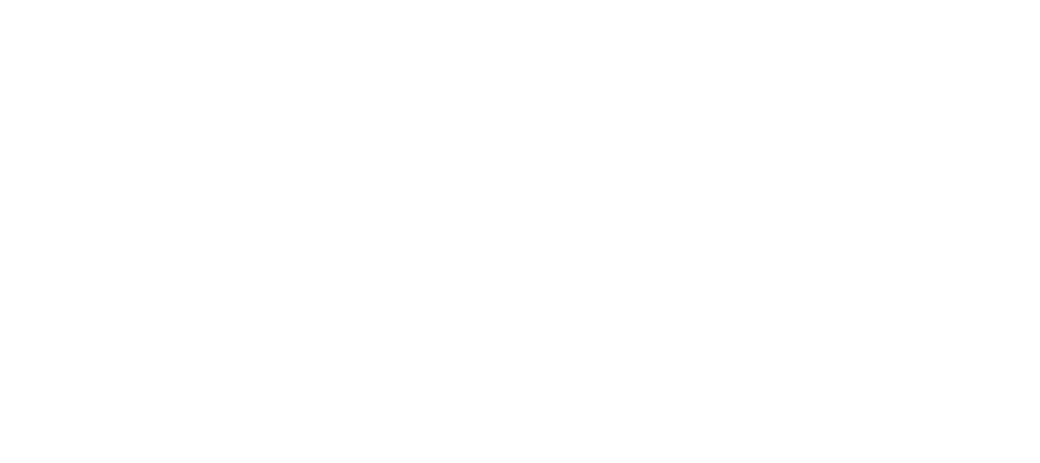
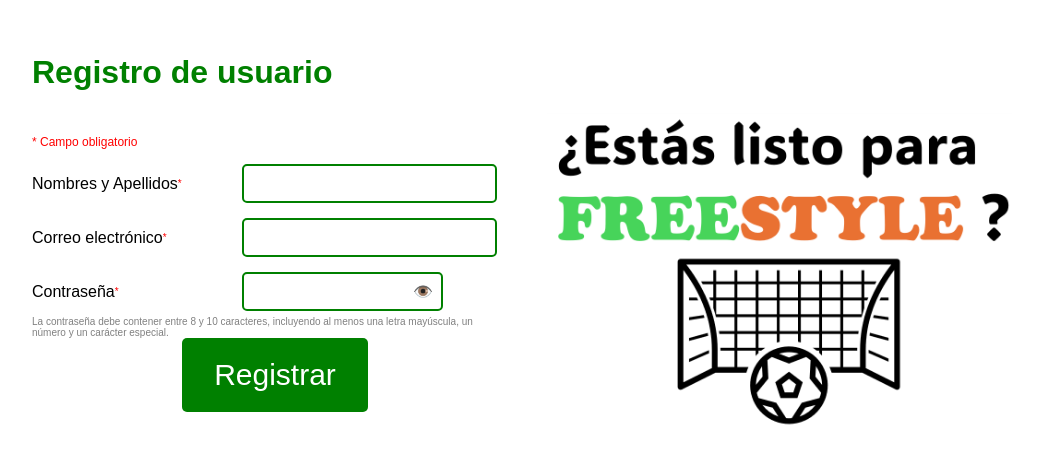
Before and after one commit to F4brii/free-style, a React (Create React App) app in the folder front/free-style/: page /signin in a window 1280 px wide. Before the commit this address had no page. Shown: the part 117-580 px from the top of the page, without its empty margins (118-1158 px from the left). Built offline with nearby package versions, Linux system fonts and the light colour scheme.

Commit message:
Registro de usuario :) falta servicio

```diff
--- a/front/free-style/src/App.js
+++ b/front/free-style/src/App.js
@@ -4,6 +4,7 @@
 import LoginPage from "./pages/LoginPage";
 import Precios from "./pages/Precios";
 import ReservationPage from "./pages/ReservationPage";
+import Signin from "./pages/Signin";
 
 const App = () => {
   return (
@@ -16,6 +17,7 @@
             <Route path="precios" element={<Precios />} />
           </Route>
           <Route path="/login" element={<LoginPage />} />
+          <Route path="/signin" element={<Signin />} />
         </Routes>
       </div>
     </Router>
--- /dev/null
+++ b/front/free-style/src/pages/Signin.js
@@ -0,0 +1,60 @@
+import React, { useRef } from "react";
+import '../styles/Signin.css';
+
+
+
+const Signin = () => {
+
+const passwordFieldRef = useRef(null);
+
+const togglePassword = () => {
+    const passwordField = passwordFieldRef.current;
+    if (passwordField.type === "password") {
+        passwordField.type = "text";
+    } else {
+        passwordField.type = "password";
+    }
+    };
+
+    return (
+    <div className="signin-container">
+            <h1 className="tituloregistro">Registro de usuario</h1>
+    <div class="container">
+        <div class="form-container">
+            <form action="">
+                <div class="mandatory-note">* Campo obligatorio</div>
+
+                <div class="form-group">
+                    <label  className="labelregistro" for="nombre">Nombres y Apellidos <span class="required">*</span></label>
+                    <input id="nombre" placeholder="" required/>
+                </div>
+                <div class="form-group">
+                    <label className="labelregistro" for="correo">Correo electrónico <span class="required">*</span></label>
+                    <input id="correo" type="email" placeholder="" required/>
+                </div>
+
+                <div class="form-group">
+                    <label className="labelregistro" for="contrasena">Contraseña <span class="required">*</span></label>
+                    <div class="password-container">
+                        <input type="password" id="contrasena" placeholder="" required ref={passwordFieldRef} />
+                        <span className="eye-icon" onClick={togglePassword}>👁️</span>
+                    </div>
+                </div>
+
+                <div class="password-note">La contraseña debe contener entre 8 y 10 caracteres, incluyendo al menos una letra mayúscula, un número y un carácter especial.</div>
+
+                <button className="botonregistro" type="submit">Registrar</button>
+            </form>
+        </div>
+        <div class="side-image">
+            <img src="cancha.png" alt="Freestyle Logo"/>
+        </div>
+    </div>
+
+    </div>
+
+
+    );
+};
+
+export default Signin;
--- /dev/null
+++ b/front/free-style/src/styles/Signin.css
@@ -0,0 +1,96 @@
+.signin-container {
+    font-family: Arial, sans-serif;
+    background-color: #ffffff;
+    display: flex;
+    flex-direction: column;
+    align-items: center;
+    height: 50vh;
+    margin: 0;
+    padding: 150px;
+}
+.tituloregistro{
+    color: #008000;
+    text-align:start;
+    width: 100%;
+
+}
+.container {
+    display: flex;
+    justify-content: space-between;
+    align-items: center;
+    width: 100%;
+    max-width: 1200px;
+}
+.form-container {
+    flex: 1;
+    max-width: 500px;
+    margin-right: 50px;
+}
+
+.form-group {
+    display: flex;
+    align-items: center;
+    margin-bottom: 15px;
+}
+.labelregistro {
+    display: flex;
+    align-items: center;
+    margin-right: 10px;
+    width: 200px;
+}
+input {
+    flex-grow: 1;
+    padding: 10px;
+    border: 2px solid #008000;
+    border-radius: 5px;
+}
+.password-container {
+    position: relative;
+    display: flex;
+    align-items: center;
+}
+input[type="password"], input[type="text"], input[type="email"] {
+    flex-grow: 1;
+}
+.eye-icon {
+    position: absolute;
+    right: 10px;
+    cursor: pointer;
+}
+.botonregistro {
+    background-color: #008000;
+    color: white;
+    border: none;
+    padding: 20px;
+    border-radius: 5px;
+    cursor: pointer;
+    width: 40%;
+    font-size: 30px;
+    margin-left: 150px;
+
+}
+.required {
+    color: red;
+    font-size: 10px;
+    margin-left: 0px;
+}
+.password-note {
+    font-size: 10px;
+    color: gray;
+    margin-top: -10px;
+}
+.side-image {
+    text-align: center;
+    flex: 1;
+    max-width: 500px;
+}
+.side-image img {
+    max-width: 100%;
+    height: auto;
+    width: 2000px; /* Ajusta este valor según el tamaño deseado */
+}
+.mandatory-note {
+    color: red;
+    font-size: 12px;
+    margin-bottom: 15px;
+}
```
Also changed, not shown: front/free-style/public/cancha.png (added).
